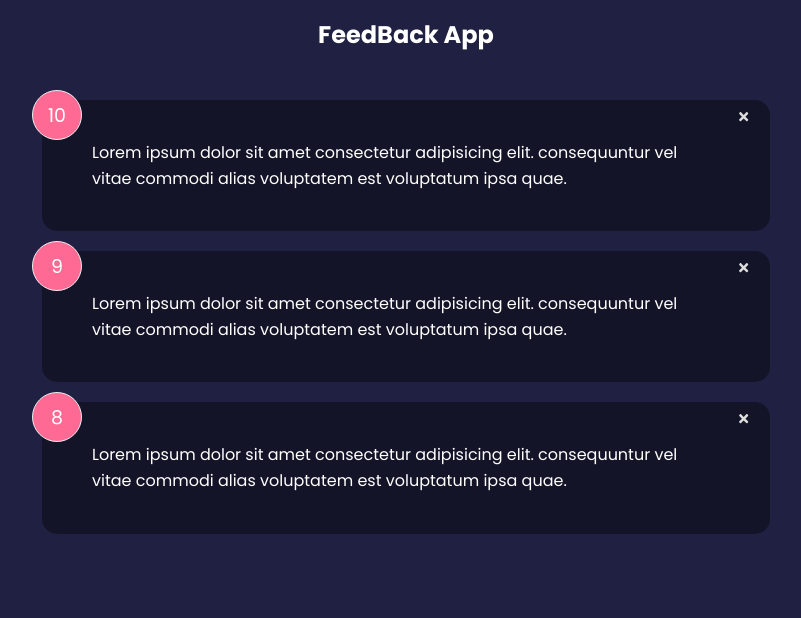
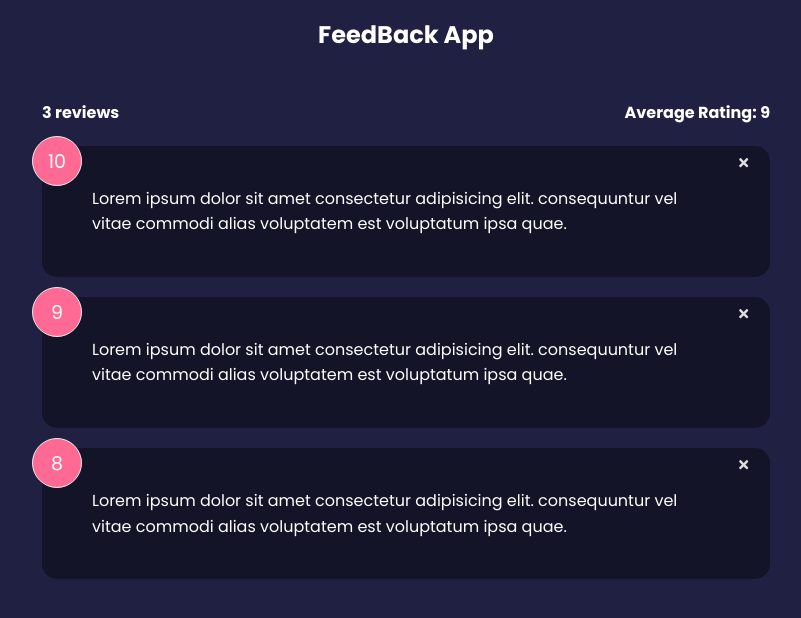
Before and after one commit to bhattpawan/feedback-app, a React (Create React App) app: page / in a window 1280 px wide. Shown: the top 618 px of the page, without its empty margins (234-1035 px from the left). Built offline with nearby package versions, Linux system fonts and the light colour scheme; the HTML template or start-up script is replaced by a standard one.

Commit message:
Feedback Stats Component

```diff
--- a/src/App.js
+++ b/src/App.js
@@ -2,6 +2,7 @@ import Header from './Components/Header';
 import FeedbackList from './Components/FeedbackList';
 import { useState } from 'react';
 import FeedbackData from './Data/FeedbackData';
+import FeedbackStats from './Components/FeedbackStats';
 
 function App() {
   const [feedback, setFeedback] = useState(FeedbackData);
@@ -17,6 +18,7 @@ function App() {
     <>
       <Header headerText='FeedBack App' />
       <div className='container'>
+        <FeedbackStats feedback={feedback} />
         <FeedbackList feedback={feedback} handleDelete={handleDelete} />
       </div>
     </>
--- a/src/Components/FeedbackList.jsx
+++ b/src/Components/FeedbackList.jsx
@@ -3,7 +3,7 @@ import FeedbackItem from './FeedbackItem';
 
 const FeedbackList = ({ feedback, handleDelete }) => {
   if (!feedback || feedback.length === 0) {
-    return <p>!! No feedbacks yet !!</p>;
+    return;
   }
 
   return (
--- /dev/null
+++ b/src/Components/FeedbackStats.jsx
@@ -0,0 +1,20 @@
+const FeedbackStats = ({ feedback }) => {
+  // Calculate total number of reviews
+  const count = feedback.length;
+  // Calculate average
+  const sum = feedback.reduce((acc, curr) => {
+    return acc + curr.rating;
+  }, 0);
+
+  let average = (sum / count).toFixed(1).replace(/[.,]0$/, '');
+  average = isNaN(average) ? 0 : average;
+
+  return (
+    <section className='feedback-stats'>
+      <h4>{count} reviews</h4>
+      <h4>Average Rating: {average}</h4>
+    </section>
+  );
+};
+
+export default FeedbackStats;
```
